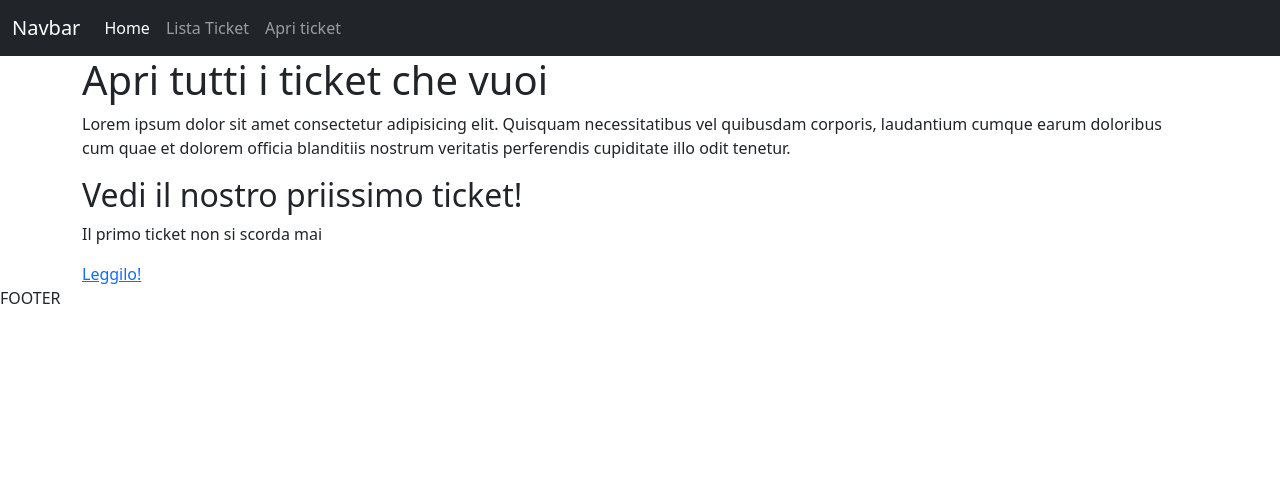
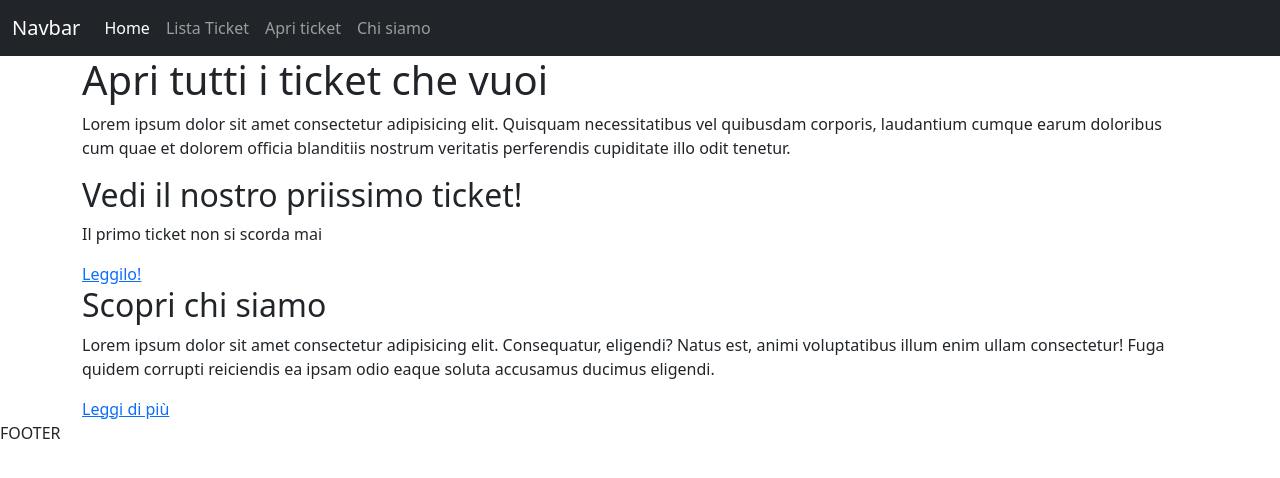
Before and after one commit to olgas-class/react-ticket, a React (Vite) app: page / in a window 1280 px wide. Shown: the top 478 px of the page. Built offline with nearby package versions, Linux system fonts and the light colour scheme.

Commit message:
feat: routes object

```diff
--- a/src/App.jsx
+++ b/src/App.jsx
@@ -5,16 +5,19 @@ import TicketList from "./pages/TicketList";
 import { BrowserRouter, Route, Routes } from "react-router-dom";
 import ShowTicket from "./pages/ShowTicket";
 import Page404 from "./pages/Page404";
+import About from "./pages/About";
+import routes from "./routes/routes";
 
 function App() {
   return (
     <BrowserRouter>
       <Routes>
         <Route element={<GuestLayout />}>
-          <Route path="/" element={<Home />} />
-          <Route path="/tickets">
+          <Route path={routes.home} element={<Home />} />
+          <Route path={routes.about} element={<About />} />
+          <Route path={routes.tickets}>
             <Route path="" element={<TicketList />} />
-            <Route path="create" element={<CreateTicket />} />
+            <Route path={routes.ticketsCreate} element={<CreateTicket />} />
             <Route path=":id" element={<ShowTicket />} />
           </Route>
           <Route path="*" element={<Page404 />} />
--- a/src/components/GuestHeader.jsx
+++ b/src/components/GuestHeader.jsx
@@ -1,4 +1,5 @@
 import { NavLink } from "react-router-dom";
+import routes from "../routes/routes";
 
 const GuestHeader = () => {
   const navLinks = [
@@ -8,11 +9,15 @@ const GuestHeader = () => {
     },
     {
       title: "Lista Ticket",
-      url: "/tickets",
+      url: routes.tickets,
     },
     {
       title: "Apri ticket",
-      url: "/tickets/create",
+      url: `${routes.tickets}/${routes.ticketsCreate}`,
+    },
+    {
+      title: "Chi siamo",
+      url: routes.about,
     },
   ];
 
--- /dev/null
+++ b/src/pages/About.jsx
@@ -0,0 +1,14 @@
+const About = () => {
+  return (
+    <main>
+      <h1>About us</h1>
+      <p>
+        Lorem, ipsum dolor sit amet consectetur adipisicing elit. Vitae dolorum
+        iusto aliquam sint, id non enim optio quibusdam debitis voluptate ab
+        maxime eos nemo aliquid est voluptates vel explicabo veritatis.
+      </p>
+    </main>
+  );
+};
+
+export default About;
--- a/src/pages/Home.jsx
+++ b/src/pages/Home.jsx
@@ -1,4 +1,5 @@
 import { Link } from "react-router-dom";
+import routes from "../routes/routes";
 
 const Home = () => {
   return (
@@ -18,6 +19,17 @@ const Home = () => {
           <p>Il primo ticket non si scorda mai</p>
           <Link to="/tickets/1">Leggilo!</Link>
         </section>
+
+        <section>
+          <h2>Scopri chi siamo</h2>
+          <p>
+            Lorem ipsum dolor sit amet consectetur adipisicing elit.
+            Consequatur, eligendi? Natus est, animi voluptatibus illum enim
+            ullam consectetur! Fuga quidem corrupti reiciendis ea ipsam odio
+            eaque soluta accusamus ducimus eligendi.
+          </p>
+          <Link to={routes.about}>Leggi di più</Link>
+        </section>
       </div>
     </main>
   );
--- /dev/null
+++ b/src/routes/routes.js
@@ -0,0 +1,8 @@
+const routes = {
+  home: "",
+  about: "/about-us",
+  tickets: "/tickets",
+  ticketsCreate: "create",
+};
+
+export default routes;
```
